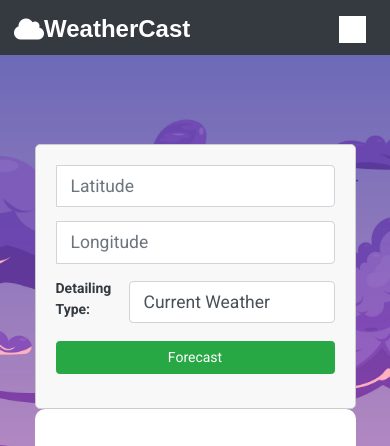
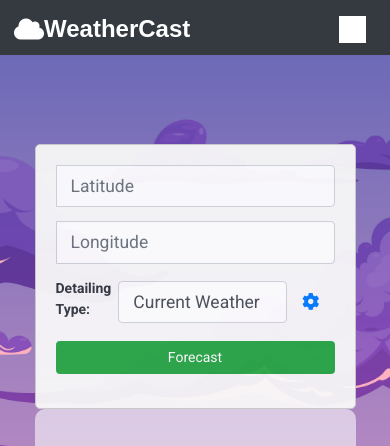
Before and after one commit to EGhost98/Weather-Forecast, a Django app: page / in a window 390 px wide. Shown: the top 446 px of the page. Run offline with Django 4.2, Linux system fonts and the light colour scheme; some libraries are stand-ins or nearby versions.

Commit message:
Optional API Key Added

```diff
--- a/Forecast/forms.py
+++ b/Forecast/forms.py
@@ -12,6 +12,7 @@ class WeatherForecastForm(forms.Form):
     latitude = forms.FloatField(widget=forms.NumberInput(attrs={"class": "form-control form-control-lg custom-field", "placeholder": "Latitude"}))
     longitude = forms.FloatField(widget=forms.NumberInput(attrs={"class": "form-control form-control-lg custom-field", "placeholder": "Longitude"}))
     detail = forms.ChoiceField(choices=DETAIL_CHOICES, widget=forms.Select(attrs={"class": "form-control form-control-lg custom-field", "placeholder": "Detailing Type"}))
+    appid = forms.CharField(required=False,widget=forms.TextInput(attrs={"class": "form-control form-control-lg custom-field", "placeholder": "API Key For OpenWeather Map (Optional)"}))
 
     def clean(self):
         cleaned_data = super().clean()
--- a/Forecast/templates/forecast/base.html
+++ b/Forecast/templates/forecast/base.html
@@ -2,22 +2,32 @@
 <!DOCTYPE html>
 <html>
     <head>
-        <title>
-            {% block title %}{% endblock %}
-        </title>
+        <title>{% block title %}{% endblock %}</title>
         <!-- Add Bootstrap CSS -->
-        <link rel="stylesheet"
-              href="https://stackpath.bootstrapcdn.com/bootstrap/4.5.2/css/bootstrap.min.css">
-        <link rel="stylesheet"
-              href="https://cdnjs.cloudflare.com/ajax/libs/font-awesome/5.15.3/css/all.min.css">
+        <link
+            rel="stylesheet"
+            href="https://stackpath.bootstrapcdn.com/bootstrap/4.5.2/css/bootstrap.min.css"
+        />
+        <link
+            rel="stylesheet"
+            href="https://cdnjs.cloudflare.com/ajax/libs/font-awesome/5.15.3/css/all.min.css"
+        />
         <!-- Loading third-party fonts -->
-        <link href="http://fonts.googleapis.com/css?family=Roboto:300,400,700|"
+        <link
+            href="http://fonts.googleapis.com/css?family=Roboto:300,400,700|"
             rel="stylesheet"
-              type="text/css">
-        <link href="{% static 'fonts/font-awesome.min.css' %}"
+            type="text/css"
+        />
+        <link
+            href="{% static 'fonts/font-awesome.min.css' %}"
             rel="stylesheet"
-              type="text/css">
-        <link rel="stylesheet" href="{% static 'css/style.css' %}">
+            type="text/css"
+        />
+        <link
+            rel="stylesheet"
+            href="https://maxcdn.bootstrapcdn.com/bootstrap/4.5.2/css/bootstrap.min.css"
+        />
+        <link rel="stylesheet" href="{% static 'css/style.css' %}" />
         <style>
             body {
                 background-image: url("{% static 'background.jpg' %}");
@@ -55,33 +65,40 @@
     </head>
     <body>
         <nav class="navbar navbar-expand-lg navbar-dark bg-dark fixed-top">
-            <a class="navbar-brand d-flex align-items-center"
-               href="{% url 'index' %}"><i class="fas fa-cloud"></i> WeatherCast</a>
-            <button class="navbar-toggler"
+            <a
+                class="navbar-brand d-flex align-items-center"
+                href="{% url 'index' %}"
+                ><i class="fas fa-cloud"></i> WeatherCast</a
+            >
+            <button
+                class="navbar-toggler"
                 type="button"
                 data-toggle="collapse"
                 data-target="#navbarNav"
                 aria-controls="navbarNav"
                 aria-expanded="false"
-                    aria-label="Toggle navigation">
+                aria-label="Toggle navigation"
+            >
                 <span class="navbar-toggler-icon"></span>
             </button>
             <div class="collapse navbar-collapse" id="navbarNav">
                 <ul class="navbar-nav ml-auto">
                     <li class="nav-item">
-                        <a class="nav-link"
+                        <a
+                            class="nav-link"
                             href="https://github.com/EGhost98/Weather-Forecast"
-                           target="_blank">GitHub <i class="fab fa-github"></i></a>
+                            target="_blank"
+                            >GitHub <i class="fab fa-github"></i
+                        ></a>
                     </li>
                 </ul>
             </div>
         </nav>
         {% block content %}{% endblock %}
-        <footer class="footer bg-dark text-light py-3"
-                style="position: fixed;
-                       bottom: 0;
-                       width: 100%">
-        </footer>
+        <footer
+            class="footer bg-dark text-light py-3"
+            style="position: fixed; bottom: 0; width: 100%"
+        ></footer>
         <style></style>
         <!-- Add Bootstrap JS dependencies (jQuery and Bootstrap) for the collapsible navbar -->
         <script src="https://code.jquery.com/jquery-3.5.1.slim.min.js"></script>
--- a/Forecast/templates/forecast/index.html
+++ b/Forecast/templates/forecast/index.html
@@ -26,6 +26,17 @@
                                 <div class="d-flex align-items-center">
                                     <label for="detail" class="font-weight-bold text-dark mr-2">Detailing Type:</label>
                                     {{ form.detail }}
+                                    <button class="btn btn-link btn-lg" type="button" data-toggle="collapse" data-target="#settings" aria-expanded="false" aria-controls="settings">
+                                        <i class="fas fa-cog"></i>
+                                    </button>
+                                </div>
+                            </div>
+                            <div class="collapse" id="settings">
+                                <div class="col-md-12 mb-3">
+                                    <div class="input-group">
+                                        <label for="API Key"></label>
+                                        <input type="text" class="form-control" name="appid" style="width: 400px;" placeholder="API Key For OpenWeather Map (Optional)" value="{{last_appid}}">
+                                    </div>
                                 </div>
                             </div>
                             <div class="col-12">
@@ -38,11 +49,11 @@
                             </div>
                         {% endif %}
                     </form>
-                    {% if Weather_Data %}
+                    {% if raw_json %}
         <button class="btn btn-primary" id="downloadButton">
             <i class="fas fa-download"></i> Weather Forecast Data (JSON)
           </button>
-{% endif %}
+            {% endif %}
                 </div>
             </div>
             <div class="col-md-6">
@@ -52,14 +63,7 @@
             </div>
         </div>
     </div>
-    <br>
-    <br>
-    <br>
-    <br>
-    <br>
-    <br>
-    <br>
-    <br>
+    {% if Weather_Data %}
     {% if detail == "current" %}
         <div class="forecast-table">
             <div class="forecast-container1">
@@ -103,7 +107,7 @@
                 </div>
             </div>
         </div>
-    {% elif Weather_Data %}
+    {% else %}
         <div class="forecast-table">
             <div class="forecast-container">
                 <div class="today forecast">
@@ -177,11 +181,18 @@
             </div>
         </div>
     {% endif %}
+    {% endif %}
     <style>
         .forecast-table {
-            padding-top:20px;
-            max-width: 1350px; /* Adjust the max-width as needed */
-            margin: 0 auto; /* Center the container horizontally */
+            padding-top: 180px;
+            max-width: 1300px;
+            margin: 0 auto;
+        }
+
+        .white-block {
+            background-color: rgba(255, 255, 255, 0.6);
+            padding: 20px;
+            border-radius: 10px;
         }
 
         #map {
@@ -190,15 +201,10 @@
             width: 100%;
         }
 
-        .white-block {
-            background-color: white;
-            padding: 20px;
-            border-radius: 10px;
-        }
-
         .container-fluid {
             width: 90%;
             margin: 0 auto;
+            opacity: 0.95;
         }
 
         @media screen and (orientation: landscape) {
@@ -229,27 +235,5 @@
     <script src="https://maps.googleapis.com/maps/api/js?key=AIzaSyC8iXNtZAqryhfTgE5xrUInUzXWBqoSg5Q&callback=initMap"
             async
             defer></script>
-    <script>
-        function initMap() {
-            var map = new google.maps.Map(document.getElementById("map"), {
-                center: {
-                    lat: 28.7041,
-                    lng: 77.1025,
-                },
-                zoom: 8,
-            });
-
-            var marker = new google.maps.Marker({
-                map: map,
-                draggable: true,
-            });
-
-            google.maps.event.addListener(map, "click", function (event) {
-                marker.setPosition(event.latLng);
-                document.getElementById("id_latitude").value = event.latLng.lat();
-                document.getElementById("id_longitude").value = event.latLng.lng();
-            });
-        }
-    </script>
-    {% comment %} <script src="{% static 'js/google_map.js' %}"></script> {% endcomment %}
+    <script src="{% static 'js/google_map.js' %}"></script>
 {% endblock %}
--- a/Forecast/views.py
+++ b/Forecast/views.py
@@ -23,15 +23,24 @@ def index(request):
             lat = form.cleaned_data['latitude']
             lon = form.cleaned_data['longitude']
             detailing_type = form.cleaned_data['detail']
+            appid = form.cleaned_data['appid']
             host_url = request.build_absolute_uri('/')
-            api_endpoint_url = f'{host_url}/api/weather?lat={lat}&lon={lon}&detail={detailing_type}'
+            api_endpoint_url = f'{host_url}/api/weather?lat={lat}&lon={lon}&detail={detailing_type}&appid={appid}'
             Weather_data = requests.get(api_endpoint_url).json()
-            if int(Weather_data['cod']) != 200:
-                context['errors'] = 'Api Key Dosen\'t have Required Authentication (Limited Access).'
+            context['raw_json'] = json.dumps(Weather_data)
+            if int(Weather_data['cod']) == 401:
+                context['errors'] = 'Invalid API Key, Dosen\'t have Required Authentication'
                 Weather_data = None
             context['Weather_Data'] = Weather_data
-            context['raw_json'] = json.dumps(Weather_data)
             context['detail'] = detailing_type
+            if appid:
+                context['last_appid'] = appid
+            if lat:
+                form.fields['latitude'].widget.attrs['value'] = lat
+            if lon:
+                context['last_lon'] = lon
+            if detailing_type:
+                context['last_detail'] = detailing_type
             return render(request, 'forecast/index.html', context)
         else:
             context['errors'] = form.errors
@@ -44,12 +53,16 @@ class weatherapi(ViewSet):
         lat = request.query_params.get('lat')
         lon = request.query_params.get('lon')
         detail = request.query_params.get('detail')
+        appid = request.query_params.get('appid')
         if not lat or not lon or not detail:
             return Response({'detail': 'Invalid Parameters'}, status=status.HTTP_400_BAD_REQUEST)
         weather_forecast = WeatherForecast.objects.filter(latitude=lat, longitude=lon, detailing_type=detail).first()
         if weather_forecast and weatherapi.is_data_up_to_date(weather_forecast):
             return Response(weather_forecast.weather_data)
-        api_key = settings.OPENWEATHERMAP_API_KEY
+        if appid:
+            api_key = appid
+        else:
+            api_key = settings.OPENWEATHERMAP_API_KEY
         api_url = get_api_url(detail,api_key,lat,lon)
         if not api_url:
             return Response({'detail' : 'Invalid Parameters'},status=status.HTTP_400_BAD_REQUEST)
--- a/core/settings.py
+++ b/core/settings.py
@@ -95,7 +95,7 @@ DATABASES = {
         'USER': os.environ.get("POSTGRES_USER"),
         'PASSWORD': os.environ.get("POSTGRES_PASSWORD"),
         'HOST': os.environ.get("POSTGRES_HOST"),
-        'PORT': os.environ.get("POSTGRES_PORT"),
+        # 'PORT': os.environ.get("POSTGRES_PORT"),
         'OPTIONS': {
             'sslmode': 'require',
         },
```
Also changed, not shown: static/js/api_key_input.js (added, +12 -0 lines). Lines whose indentation alone changed are shown as unchanged.
